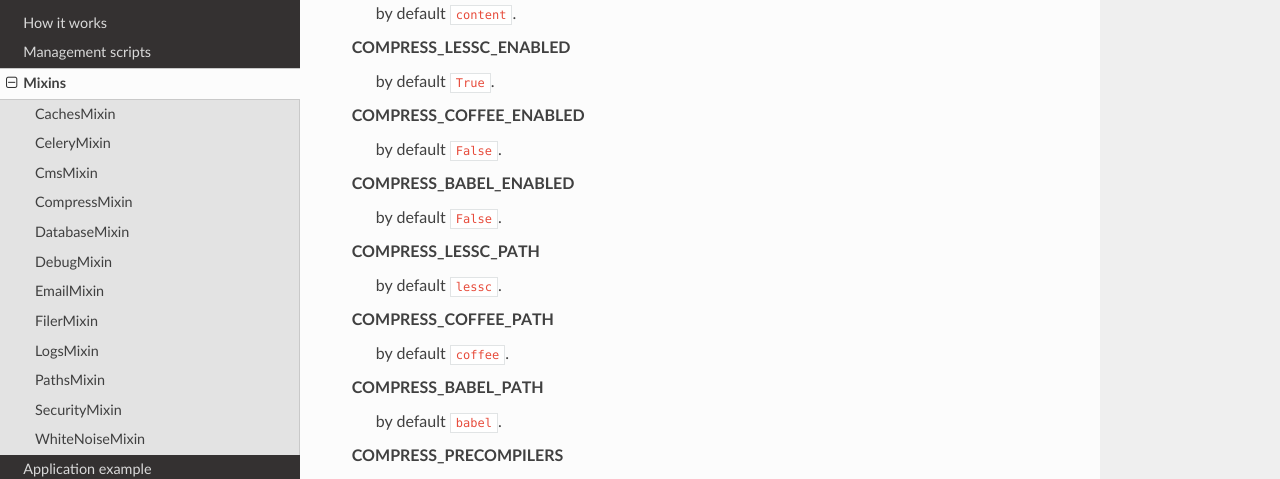
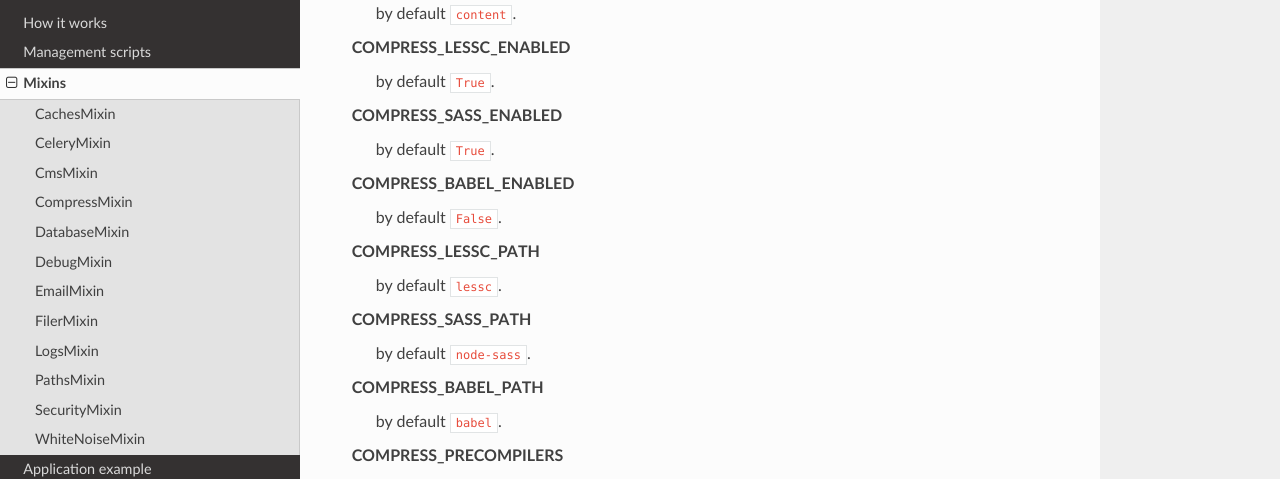
Before and after one commit to APSL/django-kaio, a Sphinx documentation site: the page built from docs/mixins.rst, in a window 1280 px wide and 900 px high, scrolled down 3028 px. Shown: the part 152-631 px from the top of the window. Built offline with Sphinx 7.4.7 and the Read the Docs theme 2.0.0, drawn with Linux system fonts in a browser that asks for light colours.

Commit message:
Add support for sass (and scss) and remove support for coffescript

```diff
--- a/docs/mixins.rst
+++ b/docs/mixins.rst
@@ -146,8 +146,8 @@ django-compressor_ configuration.
 **COMPRESS_LESSC_ENABLED**
     by default ``True``.
 
-**COMPRESS_COFFEE_ENABLED**
-    by default ``False``.
+**COMPRESS_SASS_ENABLED**
+    by default ``True``.
 
 **COMPRESS_BABEL_ENABLED**
     by default ``False``.
@@ -155,8 +155,8 @@ django-compressor_ configuration.
 **COMPRESS_LESSC_PATH**
     by default ``lessc``.
 
-**COMPRESS_COFFEE_PATH**
-    by default ``coffee``.
+**COMPRESS_SASS_PATH**
+    by default ``node-sass``.
 
 **COMPRESS_BABEL_PATH**
     by default ``babel``.
```
Also changed, not shown: 1 other file.
